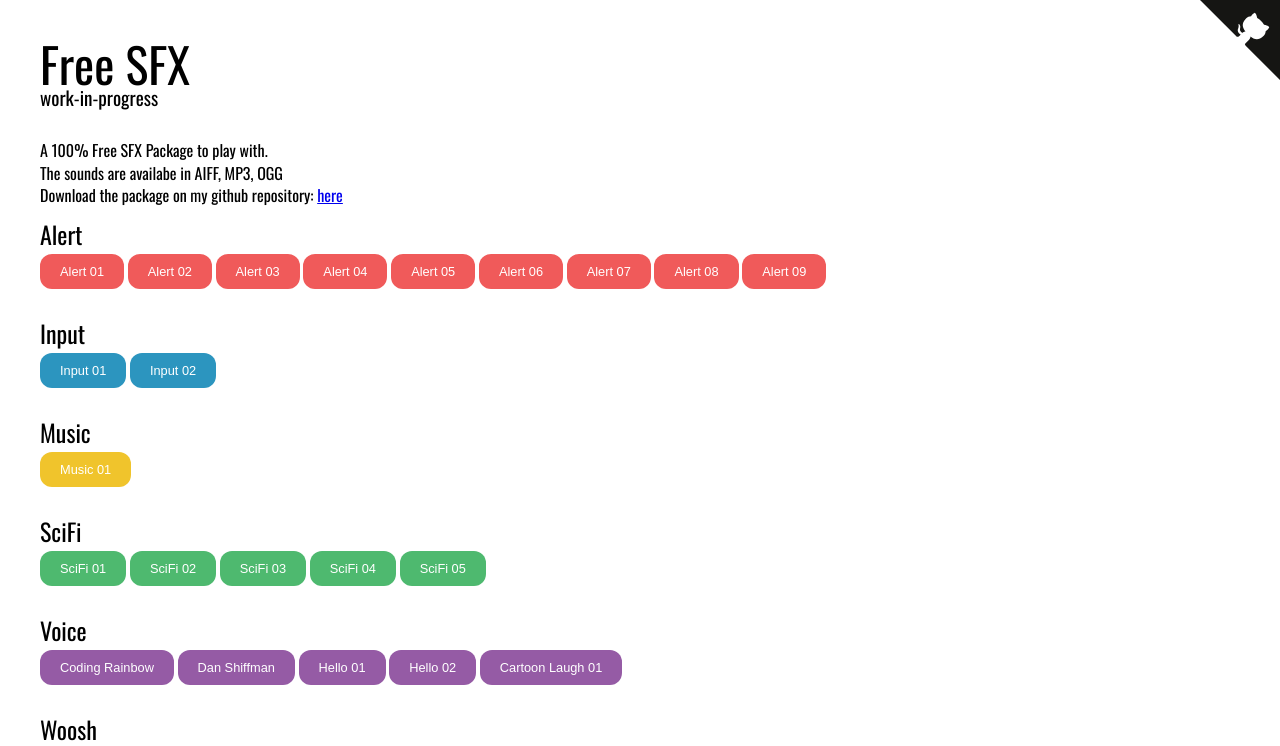
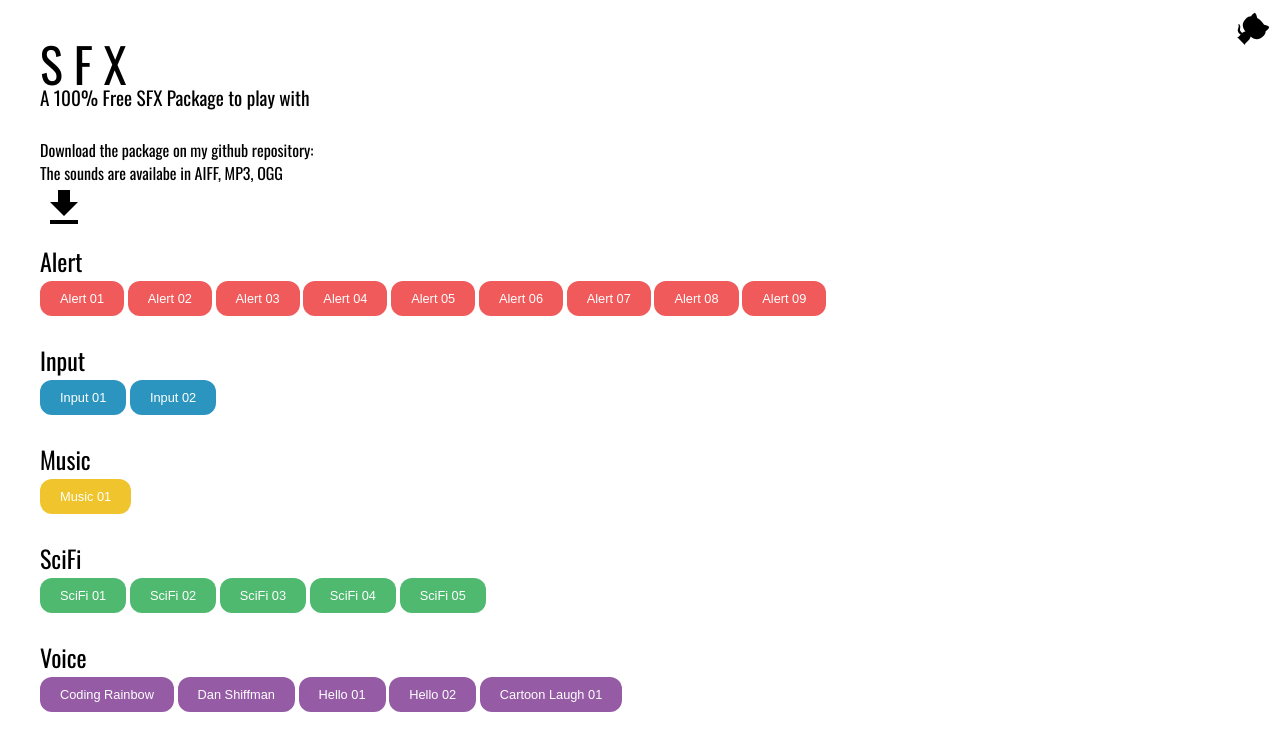
Before and after one commit to arnofaure/free-sfx, a plain HTML site: page index.html in a window 1280 px wide. Shown: the top 746 px of the page. Drawn offline with nearby package versions, Linux system fonts and the light colour scheme.

Commit message:
updated the index file

```diff
--- a/index.html
+++ b/index.html
@@ -15,13 +15,22 @@
 </head>
 
 <body>
-    <h1>Free SFX</h1>
-    <h4>work-in-progress</h4>
+    <div class="header-wrapper">
+        <h1><span class="red">S</span> <span class="green">F</span> <span class="blue">X</span></h1>
+        <h4>A 100% Free SFX Package to play with</h4>
 
-    <p>A 100% Free SFX Package to play with.</p>
-    <p>The sounds are availabe in AIFF, MP3, OGG</p>
-    <p>Download the package on my github repository: <a href="https://github.com/arnofaure/free-sfx">here</a> </p>
+    </div>
 
+    <div class="description">
+        <p>Download the package on my github repository:<br /><span class="smaller">The sounds are availabe in AIFF, MP3, OGG</span></p>
+            <a href="https://github.com/arnofaure/free-sfx" target="_blank">
+                <svg class="download" xmlns="http://www.w3.org/2000/svg" width="48" height="48" viewBox="0 0 48 48">
+                    <path d="M38 18h-8V6H18v12h-8l14 14 14-14zM10 36v4h28v-4H10z" />
+                </svg>
+            </a>
+    </div>
+
+    <div class="category-container">
         <div class="category">
             <h3>Alert</h3>
             <button class="alert" type="button" onclick="javascript:PlaySound('package/MP3/Alert/Alert - 01.mp3');">
@@ -141,8 +150,16 @@
             </button>
         </div>
 
+        <div class="license">
+            <p>You are free to use, share, modify and do whatever you want with this package or any part of it in any personal, open-source or commercial work without obligation of payment (monetary or otherwise) or attribution. You even can host the set.</p>
+            <a rel="license" href="http://creativecommons.org/licenses/by/4.0/"><img alt="Creative Commons License" style="border-width:0" src="https://i.creativecommons.org/l/by/4.0/80x15.png" /></a>
+            <br />This work is licensed under a <a rel="license" href="http://creativecommons.org/licenses/by/4.0/">Creative Commons Attribution 4.0 International License</a>.
+        </div>
+
+    </div>
+
     <a href="https://github.com/arnofaure/free-sfx" class="github-corner">
-        <svg width="80" height="80" viewBox="0 0 250 250" style="fill:#151513; color:#fff; position: absolute; top: 0; border: 0; right: 0;">
+        <svg width="80" height="80" viewBox="0 0 250 250" style="fill:#fff; color:#000; position: absolute; top: 0; border: 0; right: 0;">
             <path d="M0,0 L115,115 L130,115 L142,142 L250,250 L250,0 Z"></path>
             <path d="M128.3,109.0 C113.8,99.7 119.0,89.6 119.0,89.6 C122.0,82.7 120.5,78.6 120.5,78.6 C119.2,72.0 123.4,76.3 123.4,76.3 C127.3,80.9 125.5,87.3 125.5,87.3 C122.9,97.6 130.6,101.9 134.4,103.2" fill="currentColor" style="transform-origin: 130px 106px;"
                 class="octo-arm"></path>
@@ -180,11 +197,12 @@
         }
     </style>
 
-    <div class="license">
-        <a rel="license" href="http://creativecommons.org/licenses/by/4.0/"><img alt="Creative Commons License" style="border-width:0" src="https://i.creativecommons.org/l/by/4.0/80x15.png" /></a>
-        <br />This work is licensed under a <a rel="license" href="http://creativecommons.org/licenses/by/4.0/">Creative Commons Attribution 4.0 International License</a>.
-    </div>
+
     <script type="text/javascript">
+        function isPlaying(audelem) {
+            return !audelem.paused;
+        }
+
         function PlaySound(path) {
             var audioElement = document.createElement('audio');
             audioElement.setAttribute('src', path);
```
Lines whose indentation alone changed are shown as unchanged.
